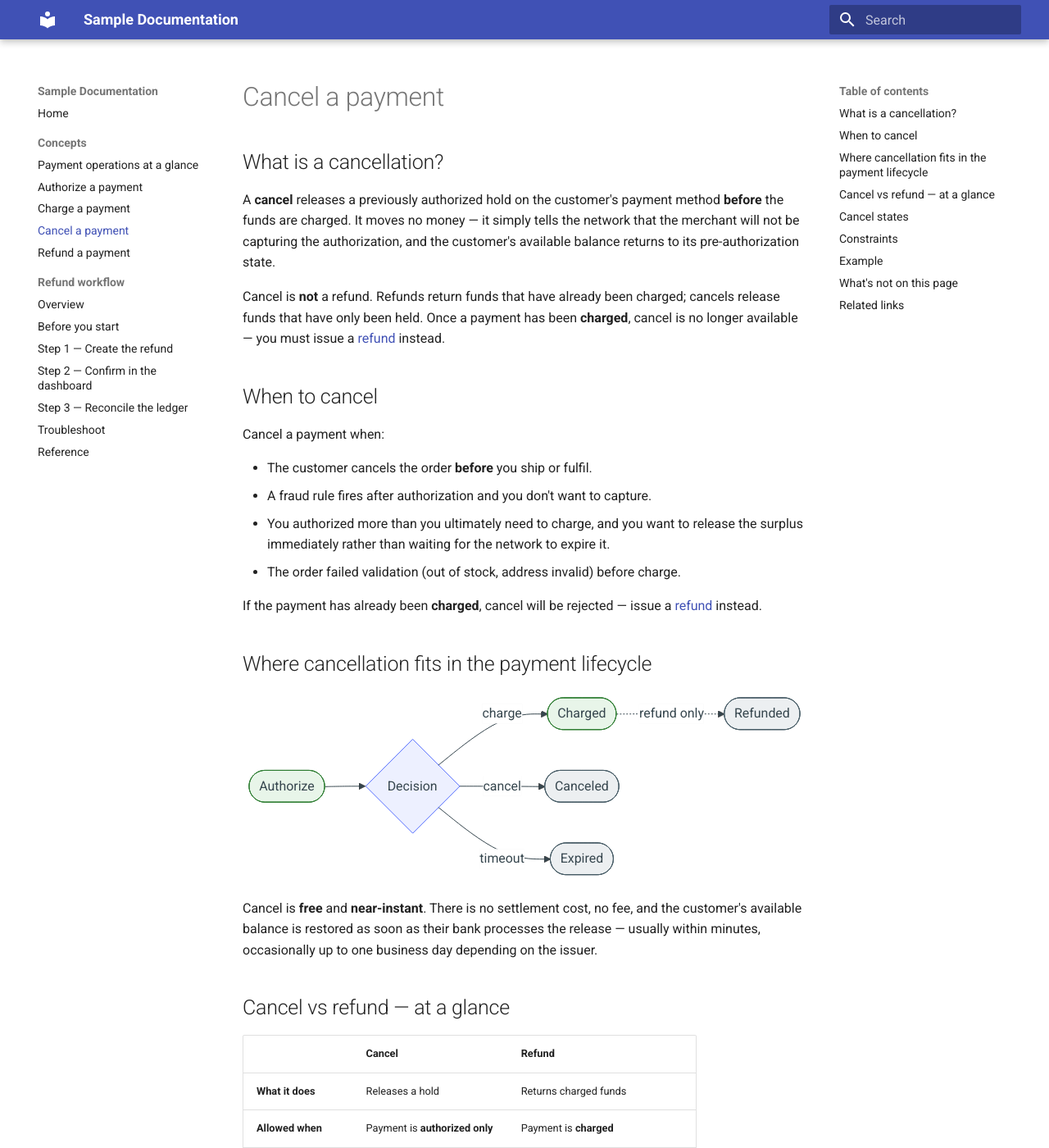
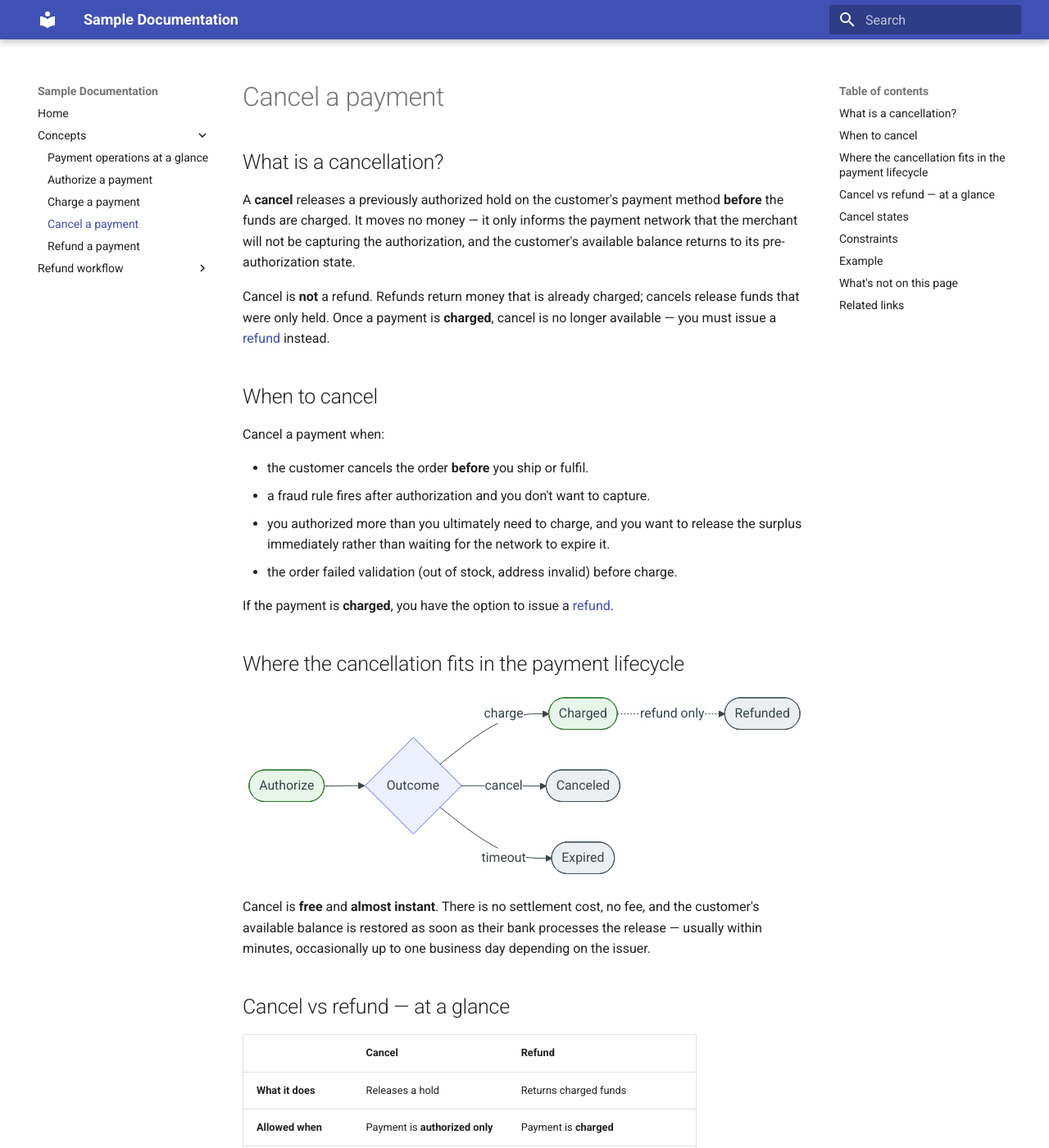
Before and after one commit to nelly-welly/sample-test, an MkDocs documentation site: the page built from docs/concept-topics/cancel-overview.md, in a window 1280 px wide and 1400 px high. Shown: the whole window at 82% size. Built offline with MkDocs 1.6.1 and Material for MkDocs 9.7.7, drawn with Linux system fonts in a browser that asks for light colours; some of the changed lines change nothing that is shown; some of the changed text lies outside the part shown.

Commit message:
Update topics

````diff
--- a/docs/concept-topics/authorize-overview.md
+++ b/docs/concept-topics/authorize-overview.md
@@ -22,18 +22,18 @@
 
 Authorize a payment when:
 
-- You want to confirm funds before shipping a product in your **ecommerce** shop.
-- You are taking a **hotel, rental, or deposit hold** that may or may not become a charge.
-- You need to **fraud review window** between checkout and capture.
-- Your fulfilment is asynchronous and you don't know the final amount yet (within the authorized ceiling), such as post-paid phone contracts.
+- you want to confirm funds before shipping a product in your **ecommerce** shop.
+- you are taking a **hotel, rental, or deposit hold** that may or may not become a charge.
+- you need a **fraud review window** between checkout and capture.
+- your fulfilment is asynchronous and you do not know the final amount yet (within the authorized ceiling), such as post-paid phone contracts.
 
 If you intend to take the money immediately and have nothing to verify, use a **direct charge** instead — it combines authorize + charge into one call.
 
-## Where authorization fits in the payment lifecycle
+## Where the authorization fits in the payment lifecycle
 
 ```mermaid
 flowchart LR
-    A([Authorize]) --> B{Outcome?}
+    A([Authorize]) --> B{Outcome}
     B -- charge --> C([Charged])
     B -- cancel --> X([Canceled])
     B -- expire --> Y([Expired])
@@ -45,7 +45,7 @@
     class A,C money
 ```
 
-An authorization has a finite life. If it is neither charged nor canceled, the network expires the hold automatically — typically after 7 days for cards, though this varies by network and issuer.
+An authorization has a finite life. If it is neither charged nor canceled, the payment network expires the hold automatically — typically after 7 days for cards, though this varies by payment network and the issuer.
 
 ## Authorization states
 
@@ -53,13 +53,13 @@
 | ----- | ------- |
 | `pending` | Authorization request accepted; awaiting the issuer's response |
 | `succeeded` | Funds successfully held on the customer's payment method |
-| `failed` | The issuer declined the authorization (insufficient funds, blocked card, fraud rule) |
-| `expired` | The authorization aged out before it was charged or canceled |
-| `canceled` | The authorization was explicitly released by the merchant |
+| `failed` | The issuer declined the authorization (reasons include insufficient funds, blocked card, fraud rule) |
+| `expired` | The authorization expired before it was charged or canceled |
+| `canceled` | The authorization was explicitly released by you as a merchant |
 
 ## Constraints
 
-- **Idempotency keys are required** on `POST /v1/authorizations`. A expired authorization without one can place two holds on the same card.
+- **Idempotency keys are required** on `POST /v1/authorizations`. A retried authorization without one can place two holds on the same card.
 - **Time-bounded.** Authorizations expire automatically — usually within 7 days for cards. Check the `expires_at` field on the response.
 - **Capturable amount is fixed.** You can charge any amount **up to** the authorized total, but never more. To increase, void and re-authorize.
 - **Currency is locked at authorization time.** A subsequent charge or refund must use the same currency.
@@ -68,14 +68,14 @@
 
 A customer places a $100.00 USD ecommerce order on 2026-05-01. The merchant authorizes the full $100.00 immediately but does not yet charge.
 
-1. Send a `POST /v1/authorizations` for `$100.00 USD` against the customer's card.
+1. The merchant sends a `POST /v1/authorizations` for `$100.00 USD` against the customer's card.
 2. The API returns `authorization.status = "pending"` and an authorization ID prefixed `auth_`.
 3. Within seconds the issuer responds and the state moves to `succeeded`. The hold is now in place; the customer's available balance is $100.00 lower.
 4. On 2026-05-03 the warehouse ships the order. The merchant charges the authorization ([Charge a payment](charge-overview.md)) and the funds move to the merchant.
 
 ## What's not on this page
 
-This page does not cover **how** to call the authorization endpoint, the dashboard view of pending authorizations, or merchant settlement. Those live in the task topics and the API reference.
+This page does not cover **how** to call the authorization endpoint, the dashboard view of pending authorizations, or merchant settlement. Those are available in the task topics and the API reference.
 
 ## Related links
 
--- a/docs/concept-topics/cancel-overview.md
+++ b/docs/concept-topics/cancel-overview.md
@@ -13,27 +13,27 @@
 ## What is a cancellation?
 
 <!-- --8<-- [start:cancel-intro] -->
-A **cancel** releases a previously authorized hold on the customer's payment method **before** the funds are charged. It moves no money — it simply tells the network that the merchant will not be capturing the authorization, and the customer's available balance returns to its pre-authorization state.
+A **cancel** releases a previously authorized hold on the customer's payment method **before** the funds are charged. It moves no money — it only informs the payment network that the merchant will not be capturing the authorization, and the customer's available balance returns to its pre-authorization state.
 
-Cancel is **not** a refund. Refunds return funds that have already been charged; cancels release funds that have only been held. Once a payment has been **charged**, cancel is no longer available — you must issue a [refund](refund-overview.md) instead.
+Cancel is **not** a refund. Refunds return money that is already charged; cancels release funds that were only held. Once a payment is **charged**, cancel is no longer available — you must issue a [refund](refund-overview.md) instead.
 <!-- --8<-- [end:cancel-intro] -->
 
 ## When to cancel
 
 Cancel a payment when:
 
-- The customer cancels the order **before** you ship or fulfil.
-- A fraud rule fires after authorization and you don't want to capture.
-- You authorized more than you ultimately need to charge, and you want to release the surplus immediately rather than waiting for the network to expire it.
-- The order failed validation (out of stock, address invalid) before charge.
+- the customer cancels the order **before** you ship or fulfil.
+- a fraud rule fires after authorization and you don't want to capture.
+- you authorized more than you ultimately need to charge, and you want to release the surplus immediately rather than waiting for the network to expire it.
+- the order failed validation (out of stock, address invalid) before charge.
 
-If the payment has already been **charged**, cancel will be rejected — issue a [refund](refund-overview.md) instead.
+If the payment is **charged**, you have the option to issue a [refund](refund-overview.md).
 
-## Where cancellation fits in the payment lifecycle
+## Where the cancellation fits in the payment lifecycle
 
 ```mermaid
 flowchart LR
-    A([Authorize]) --> B{Decision}
+    A([Authorize]) --> B{Outcome}
     B -- charge --> C([Charged])
     B -- cancel --> X([Canceled])
     B -- timeout --> Y([Expired])
@@ -45,7 +45,7 @@
     class A,C money
 ```
 
-Cancel is **free** and **near-instant**. There is no settlement cost, no fee, and the customer's available balance is restored as soon as their bank processes the release — usually within minutes, occasionally up to one business day depending on the issuer.
+Cancel is **free** and **almost instant**. There is no settlement cost, no fee, and the customer's available balance is restored as soon as their bank processes the release — usually within minutes, occasionally up to one business day depending on the issuer.
 
 ## Cancel vs refund — at a glance
 
@@ -67,9 +67,9 @@
 
 ## Constraints
 
-- **Idempotency keys are required** on `POST /v1/cancels`. A retried cancel without one is harmless but can be confusing in audit logs.
+- **Idempotency keys are required** on `POST /v1/cancels`. An expired cancel without one is harmless but can be confusing in audit logs.
 - **The payment must be authorized but not charged.** Charged payments cannot be canceled — refund instead.
-- **Cancel cannot be partial.** A cancel always releases the entire authorized amount. To capture less than authorized, do a partial charge — the remainder will expire or can be canceled.
+- **Cancel cannot be partial.** A cancel always releases the entire authorized amount. To capture less than authorized, do a partial charge — the remainder will expire or can be canceled later.
 - **Once canceled, an authorization cannot be reinstated.** Re-authorize from scratch.
 
 ## Example
@@ -84,7 +84,7 @@
 
 ## What's not on this page
 
-This page does not cover **how** to call the cancel endpoint, the dashboard view of canceled holds, or partial captures (which leave a remainder that may need to be canceled separately). Those live in the task topics and the API reference.
+This page does not cover **how** to call the cancel endpoint, the dashboard view of canceled holds, or partial captures (which leave a remainder that may need to be canceled separately). Those are available in the task topics and the API reference.
 
 ## Related links
 
--- a/docs/concept-topics/charge-overview.md
+++ b/docs/concept-topics/charge-overview.md
@@ -22,19 +22,19 @@
 
 Charge a payment when:
 
-- You have a prior authorization and the order is now ready to fulfil (most common ecommerce flow).
-- You want a single-step **authorize + capture** because you have nothing to verify (digital goods, subscriptions, donations).
-- The final amount is now known and you are ready to settle.
+- you have a prior authorization and the order is now ready to fulfil (most common ecommerce flow).
+- you want a single-step **authorize + capture** because you have nothing to verify (digital goods, subscriptions, donations).
+- the final amount is now known and you are ready to settle.
 
 If you are not yet ready to take the money, use [authorization](authorize-overview.md) and charge later.
 
-## Where a charge fits in the payment lifecycle
+## Where the charge fits in the payment lifecycle
 
 ```mermaid
 flowchart LR
     A([Authorize]) --> B([Charge])
     Z([Direct charge]) --> B
-    B --> C{After charge}
+    B --> C{Outcome}
     C -- refund --> D([Refunded])
     C -- partial refund --> B
     C -- no action --> E([Settled])
@@ -85,7 +85,7 @@
 
 ## What's not on this page
 
-This page does not cover **how** to call the charge endpoint, settlement reporting, or fee calculation. Those live in the task topics and the API reference.
+This page does not cover **how** to call the charge endpoint, settlement reporting, or fee calculation. Those are available in the task topics and the API reference.
 
 ## Related links
 
--- a/docs/stylesheets/extra.css
+++ /dev/null
@@ -1,4 +0,0 @@
-/* Hide the chevron / disclosure icons in the left navigation. */
-.md-nav--primary .md-nav__icon {
-  display: none;
-}
--- a/mkdocs.yml
+++ b/mkdocs.yml
@@ -24,8 +24,6 @@
   name: material
   custom_dir: overrides
   features:
-    - navigation.sections
-    - navigation.expand
     - navigation.top
     - content.code.copy
     - content.code.annotate
````
